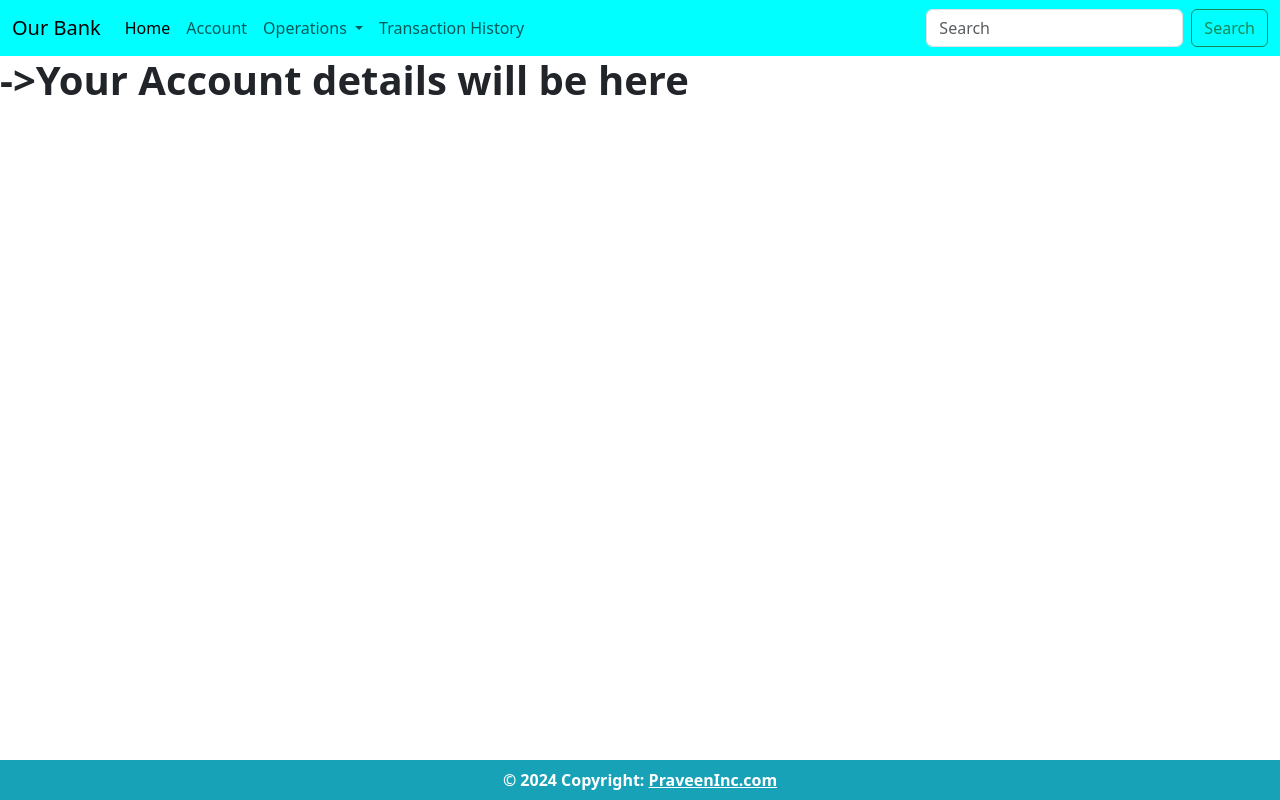
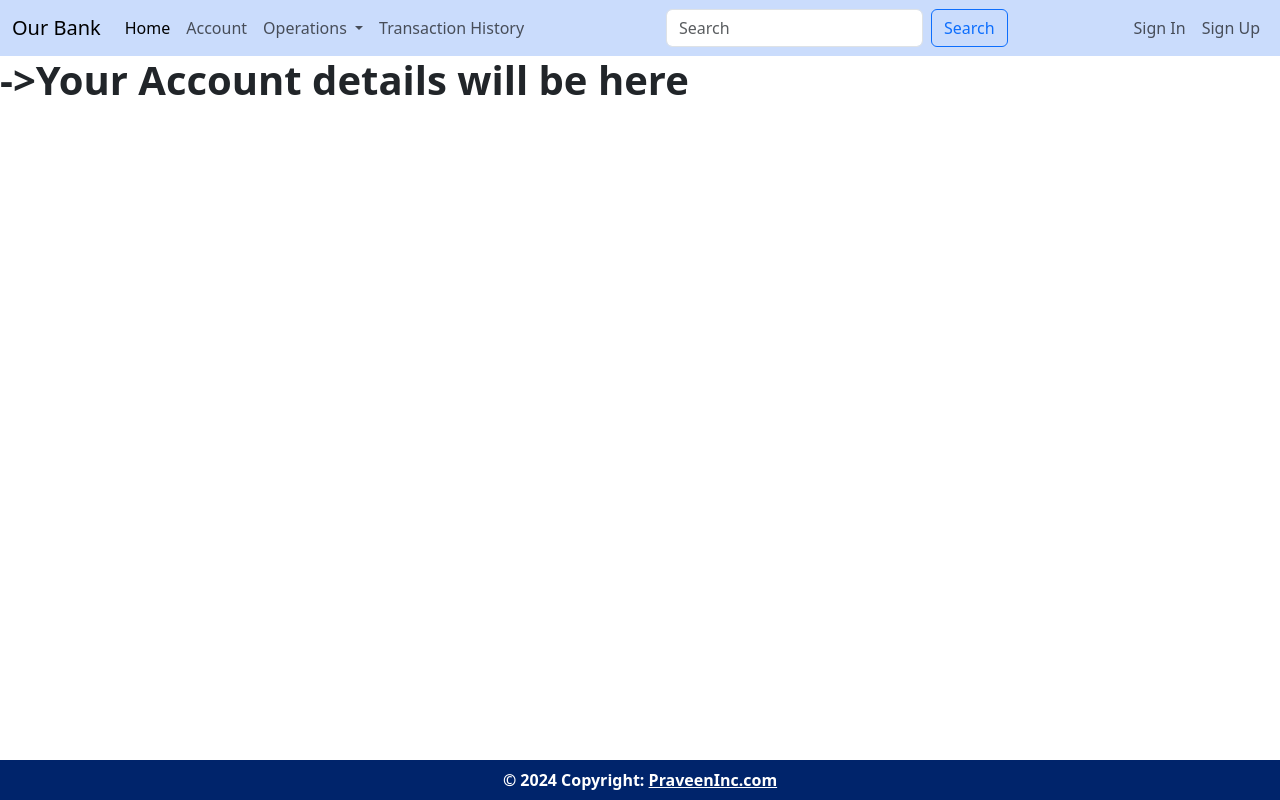
Before and after one commit to praveenkotipalli/pfsd1, a Django app: page /account in a window 1280 px wide. Run offline with Django 5.2, Linux system fonts and the light colour scheme.

Commit message:
first commit

```diff
--- a/myapp/urls.py
+++ b/myapp/urls.py
@@ -3,11 +3,11 @@ from . import views
 
 
 urlpatterns = [
-    path('', views.index , name='index'),
+    path('', views.navbar , name='navbar'),
     path('register', views.register, name='register' ),
     path('custom',views.custom , name= 'custom'),
     path('home',views.home , name= 'home'),
-    path('navbar',views.navbar ,name='navbar'),
+    path('index',views.index ,name='index'),
     path('account',views.account ,name='account'),
     path('history',views.history ,name='history'),
     path('balance', views.balance, name='balance'),
--- a/templates/index.html
+++ b/templates/index.html
@@ -5,7 +5,7 @@
 	<title>Login</title>
 	<meta charset="UTF-8">
 	<meta name="viewport" content="width=device-width, initial-scale=1">
-	    <script src="https://www.google.com/recaptcha/api.js" async defer></script>
+<!--	    <script src="https://www.google.com/recaptcha/api.js" async defer></script>-->
 <!--===============================================================================================-->
 	<link rel="icon" type="image/png" href="{% static 'images/icons/favicon.ico'%}"/>
 <!--===============================================================================================-->
--- a/templates/navbar.html
+++ b/templates/navbar.html
@@ -7,15 +7,22 @@
     <title>Our Bank</title>
     <link href="https://cdn.jsdelivr.net/npm/bootstrap@5.3.2/dist/css/bootstrap.min.css" rel="stylesheet" integrity="sha384-T3c6CoIi6uLrA9TneNEoa7RxnatzjcDSCmG1MXxSR1GAsXEV/Dwwykc2MPK8M2HN" crossorigin="anonymous">
     <script src="https://cdn.jsdelivr.net/npm/bootstrap@5.3.2/dist/js/bootstrap.bundle.min.js" integrity="sha384-C6RzsynM9kWDrMNeT87bh95OGNyZPhcTNXj1NW7RuBCsyN/o0jlpcV8Qyq46cDfL" crossorigin="anonymous"></script>
+    <style>
+    #third {
+        background: url("{{ STATIC_URL }}myapp/images/klclg.jpg") 50% 0 no-repeat fixed;
+    }
+</style>
 </head>
 <body>
-<nav class="navbar navbar-expand-lg " style="background-color: cyan">
+<nav class="navbar navbar-expand-lg" style="background-color: #CADCFC">
     <div class="container-fluid">
         <a class="navbar-brand" href="{% url 'custom' %}">Our Bank</a>
         <button class="navbar-toggler" type="button" data-bs-toggle="collapse" data-bs-target="#navbarSupportedContent" aria-controls="navbarSupportedContent" aria-expanded="false" aria-label="Toggle navigation">
             <span class="navbar-toggler-icon"></span>
         </button>
         <div class="collapse navbar-collapse" id="navbarSupportedContent">
+
+
             <ul class="navbar-nav me-auto mb-2 mb-lg-0">
                 <li class="nav-item">
                     <a class="nav-link active" aria-current="page" href="{% url 'custom' %}">Home</a>
@@ -30,43 +37,59 @@
                     <ul class="dropdown-menu">
                         <li><a class="dropdown-item" href="{% url 'balance' %}">Check Balance</a></li>
                         <li><a class="dropdown-item" href="{% url 'transaction' %}">Transaction</a></li>
-            <!---<li><hr class="dropdown-divider"></li>
-            <li><a class="dropdown-item" href="#">Something else here</a></li>---!>
                     </ul>
                 </li>
                 <li class="nav-item">
                     <a class="nav-link" href="{% url 'history' %}">Transaction History</a>
                 </li>
             </ul>
-      <form class="d-flex" role="search">
+            <form class="d-flex ms-3" role="search">
                 <input class="form-control me-2" type="search" placeholder="Search" aria-label="Search">
-        <button class="btn btn-outline-success" type="submit">Search</button>
+                <button class="btn btn-outline-primary" type="submit">Search</button>
+
             </form>
+            <div >
+
+				</div>
+            <ul class="navbar-nav ms-auto">
+                <li class="nav-item">
+                    <a class="nav-link" href="{% url 'index' %}">Sign In</a>
+                </li>
+                <li class="nav-item">
+                    <a class="nav-link" href="{% url 'register' %}">Sign Up</a>
+                </li>
+            </ul>
         </div>
     </div>
 </nav>
 
 {% block body %}
 {% endblock %}
+
 <div id="sticky-footer" class="flex-shrinks-0 py-2">
     <div class="container text-center">
-     <div >
+        <div>
             © 2024 Copyright:
             <a class="text-reset fw-bold" href="https://www.linkedin.com/in/praveen-kumar-kotipalli-5b0ba528a/">PraveenInc.com</a>
         </div>
     </div>
 </div>
+
 <style>
     #sticky-footer {
         position: fixed;
         bottom: 0;
         left: 0;
         right: 0;
-  background-color: #17a2b8;
+        background-color: #00246B ;
         color: white;
         padding: 10px;
         font-weight: bold;
+    #klimg {
+        width:10;
+        height:10;
     }
 </style>
+
 </body>
 </html>
--- a/templates/register.html
+++ b/templates/register.html
@@ -35,7 +35,7 @@
 					{% csrf_token %}
 
 					<span class="login100-form-title">
-						Member Login
+						User Registration
 					</span>
 
 					<div class="wrap-input100 validate-input" data-validate = "Valid email is required: ex@abc.xyz">
```
Also changed, not shown: README.md, static/images/klclg.jpg (added). Lines whose indentation alone changed are shown as unchanged.
